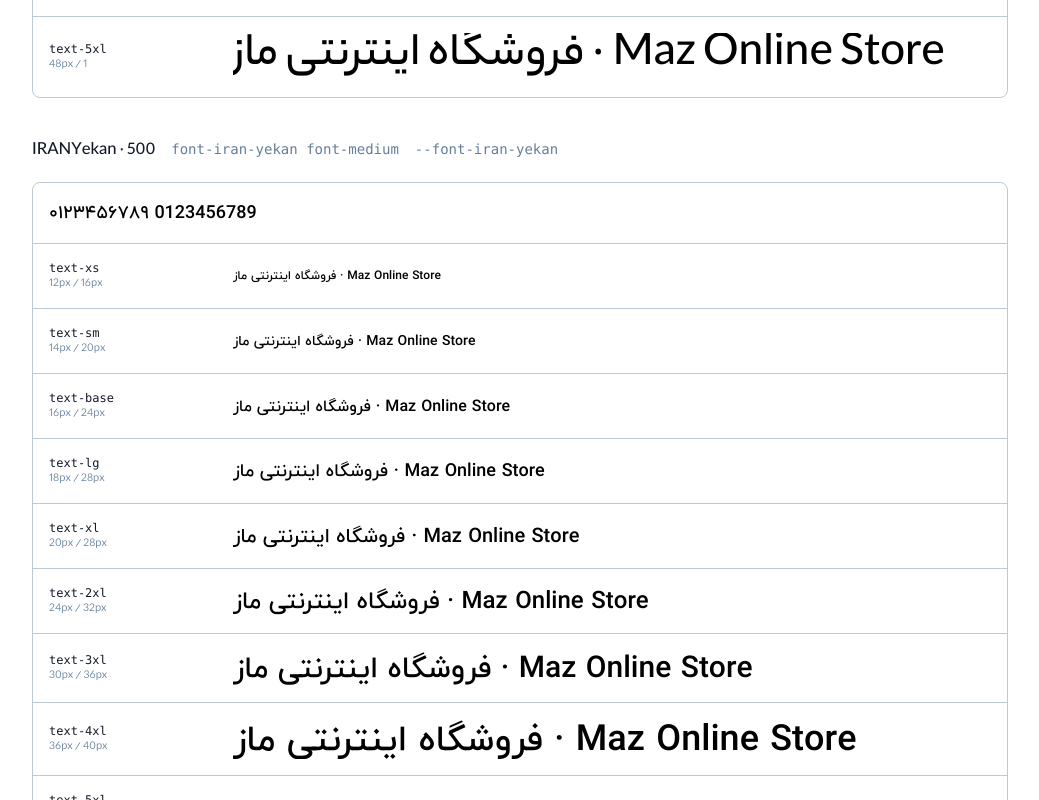
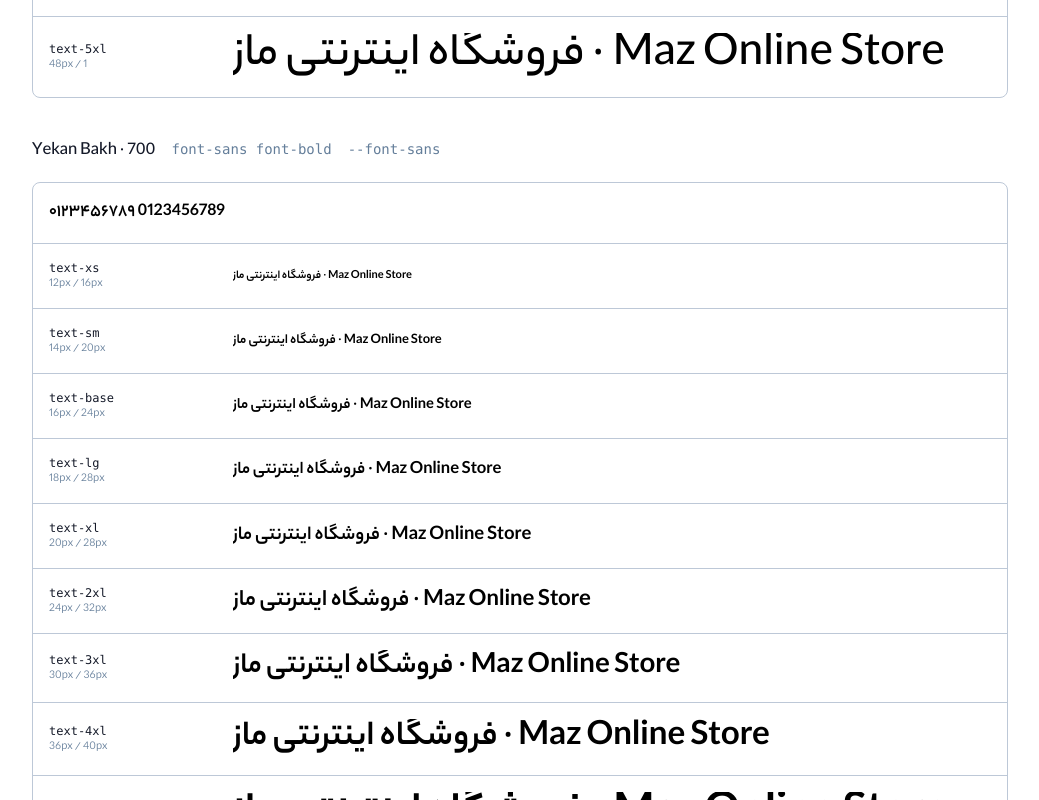
Before and after one commit to AliReza99/maz-technical-task, a Nuxt app: page /ds in a window 1280 px wide. Shown: the part 1600-2400 px from the top of the page, without its empty margins (120-1159 px from the left). Built offline with nearby package versions, Linux system fonts and the light colour scheme.

Commit message:
feat: add yekan bakh 700 showcase in design system

```diff
--- a/app/components/ds/Typography.vue
+++ b/app/components/ds/Typography.vue
@@ -17,6 +17,13 @@
     familyClass: 'font-sans',
     weight: 500,
     weightClass: 'font-medium',
+  },
+  {
+    family: 'Yekan Bakh',
+    token: '--font-sans',
+    familyClass: 'font-sans',
+    weight: 700,
+    weightClass: 'font-bold',
   },
   {
     family: 'IRANYekan',
```
